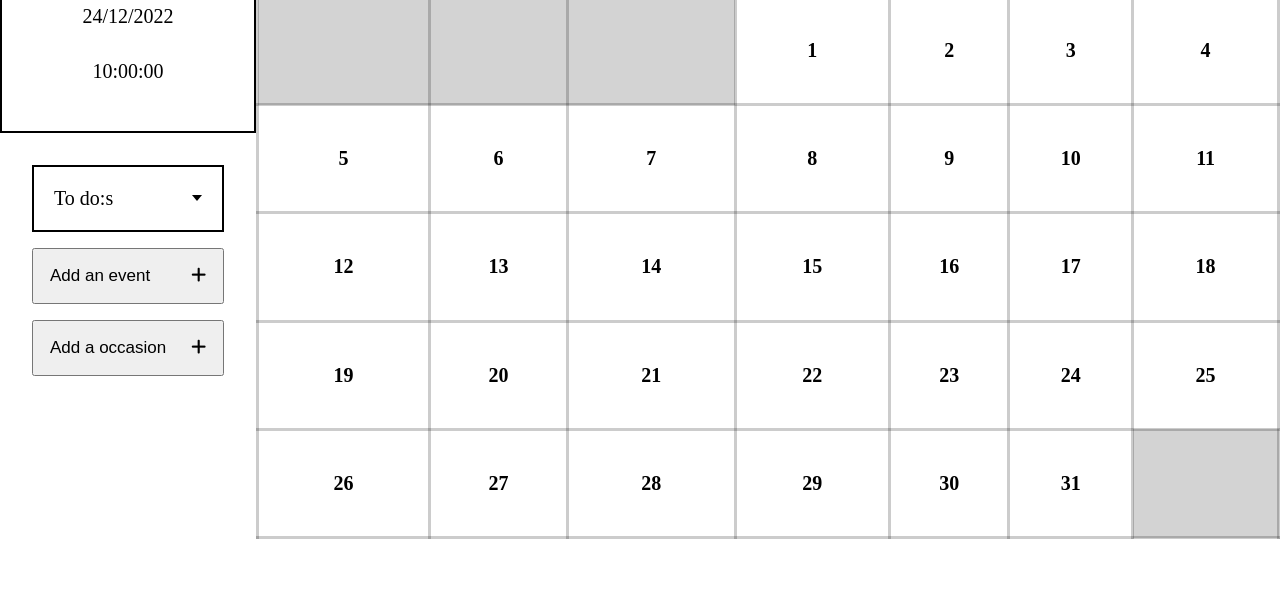
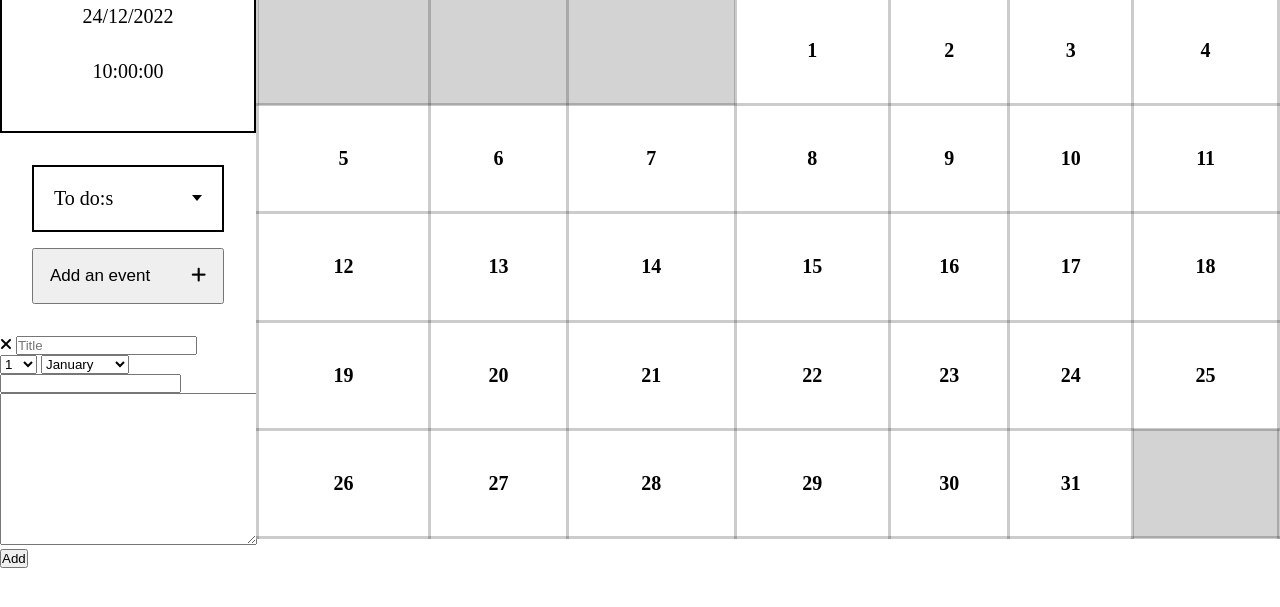
Before and after one commit to mergimshalaa/kalenderverktyg-med-javascript-mergim-lucas-parham, a website: page public/index.html in a window 1280 px wide. Shown: the part 181-788 px from the top of the page. Drawn offline with Linux system fonts and the light colour scheme.

Commit message:
Added elements for 'Add event window'

```diff
--- a/public/index.html
+++ b/public/index.html
@@ -56,10 +56,65 @@
               <p>Add an event</p>
               <i class="fa-solid fa-plus"></i>
             </button>
-            <button class="addOccasion">
-              <p>Add a occasion</p>
-              <i class="fa-solid fa-plus"></i>
-            </button>
+          </div>
+
+          <div class="addEventWindow">
+            <i class="fa-solid fa-xmark"></i>
+            <input id="title" type="text" placeholder="Title">
+            <div class="selectDate">
+              <select name="day" id="day">
+                <p>day</p>
+                <option value="1">1</option>
+                <option value="2">2</option>
+                <option value="3">3</option>
+                <option value="4">4</option>
+                <option value="5">5</option>
+                <option value="6">6</option>
+                <option value="7">7</option>
+                <option value="8">8</option>
+                <option value="8">8</option>
+                <option value="9">9</option>
+                <option value="10">10</option>
+                <option value="11">11</option>
+                <option value="12">12</option>
+                <option value="13">13</option>
+                <option value="14">14</option>
+                <option value="15">15</option>
+                <option value="16">16</option>
+                <option value="17">17</option>
+                <option value="18">18</option>
+                <option value="19">19</option>
+                <option value="20">20</option>
+                <option value="21">21</option>
+                <option value="22">22</option>
+                <option value="23">23</option>
+                <option value="24">24</option>
+                <option value="25">25</option>
+                <option value="26">26</option>
+                <option value="27">27</option>
+                <option value="28">28</option>
+                <option value="29">29</option>
+                <option value="30">30</option>
+                <option value="31">31</option>
+              </select>
+              <select name="month" id="month">
+                <option value="january">January</option>
+                <option value="february">February</option>
+                <option value="march">March</option>
+                <option value="april">April</option>
+                <option value="may">May</option>
+                <option value="june">June</option>
+                <option value="july">July</option>
+                <option value="august">August</option>
+                <option value="september">September</option>
+                <option value="october">October</option>
+                <option value="november">November</option>
+                <option value="december">December</option>
+              </select>
+              <input id="year" type="number">
+            </div>
+            <textarea name="description" id="description" cols="30" rows="10"></textarea>
+            <button id="submit">Add</button>
           </div>
     </aside>
 
```
